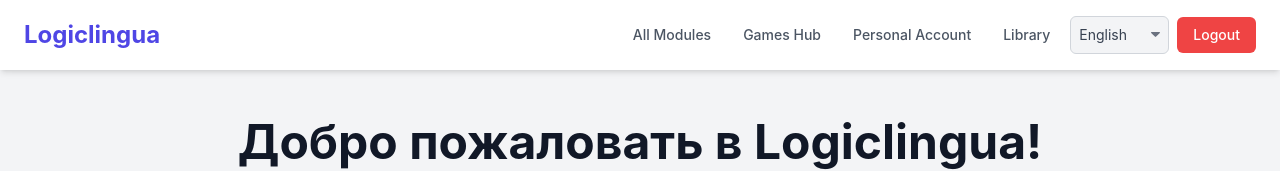
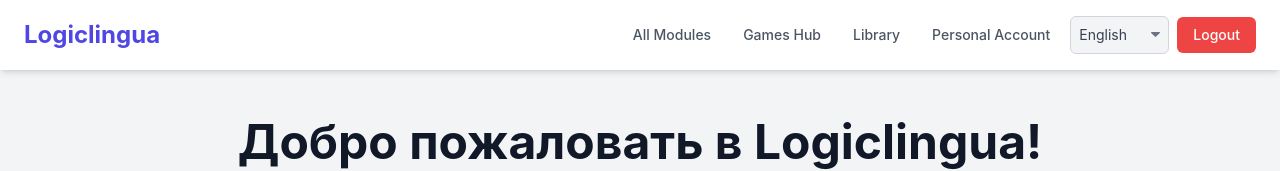
Before and after one commit to Dilmukhammed/khurli, a React (Create React App) app: page / in a window 1280 px wide. Shown: the top 171 px of the page. Built offline with nearby package versions, Linux system fonts and the light colour scheme; sample sign-in values are in the browser's storage.

Commit message:
refactor: Swap Personal Account and Library header links
- The 'Library' link now appears before 'Personal Account' in the header when a user is authenticated.

```diff
--- a/src/components/layout/Header.js
+++ b/src/components/layout/Header.js
@@ -90,8 +90,8 @@ const Header = () => {
 
           {isAuthenticated && (
             <>
+              <NavLink to="/library">{t.navLibrary}</NavLink>
               <NavLink to="/account">{t.navAccount}</NavLink>
-              <NavLink to="/library">{t.navLibrary}</NavLink>
             </>
           )}
 
```
